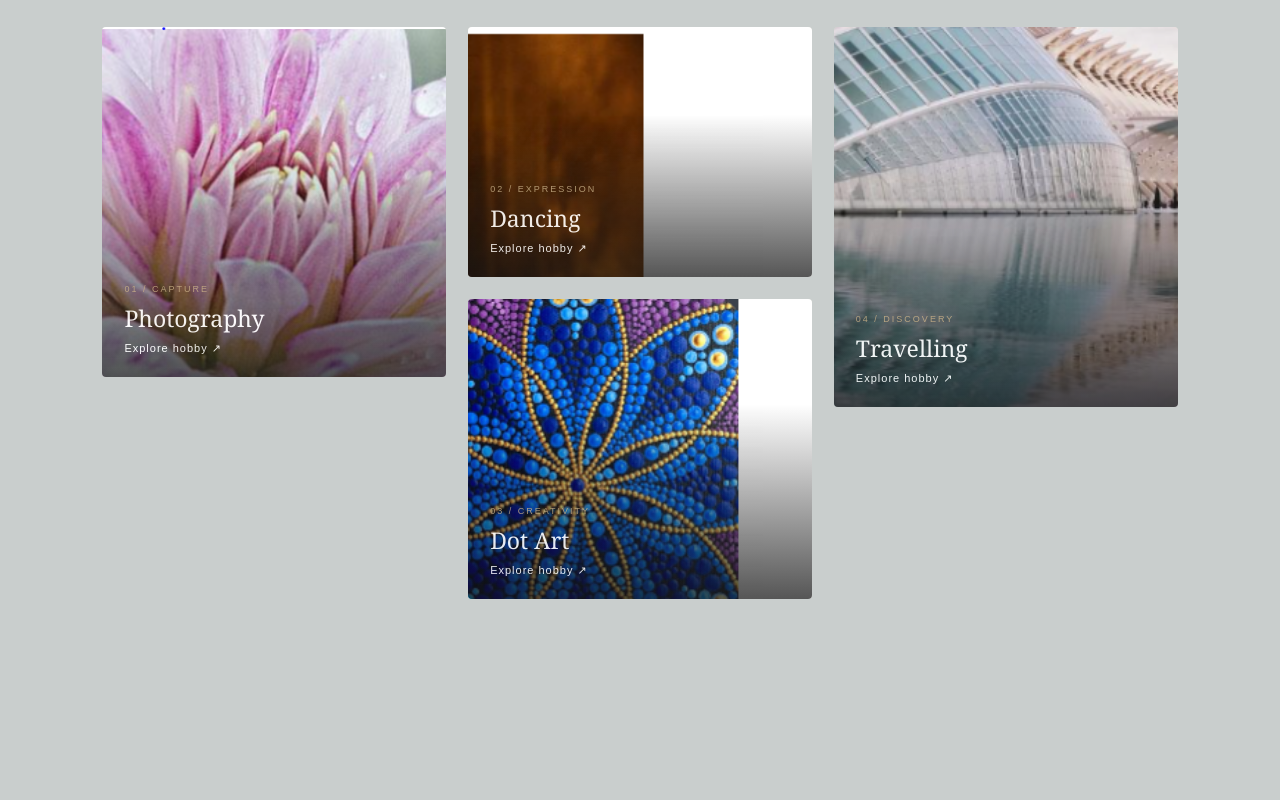
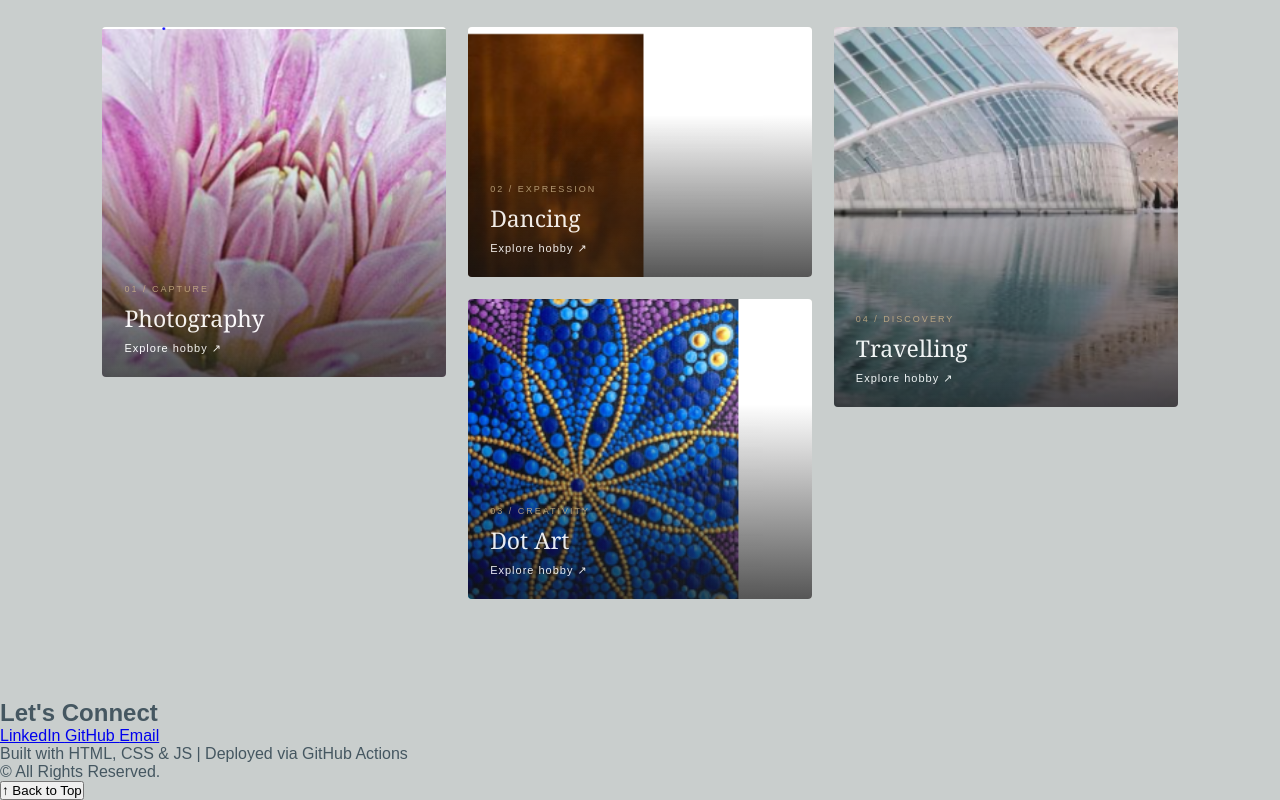
Before and after one commit to vidhyan578-prog/Profile-Website, a plain HTML site: page index.html in a window 1280 px wide. Shown: the part 5567-6367 px from the top of the page. Before the commit the page ends 6266 px from the top, so only its background shows below. Drawn offline with Linux system fonts and the light colour scheme.

Commit message:
Add footer functionality

```diff
--- a/index.html
+++ b/index.html
@@ -673,6 +673,52 @@
 
     </div>
 </div>
+    <!-- FOOTER SECTION -->
+    <footer class="footer-section" id="footer">
+
+        <div class="footer-content">
+
+            <h2>Let's Connect</h2>
+
+            <div class="footer-social-links">
+
+                <a href="https://www.linkedin.com/in/vidhya-nagarajan-180b31278?originalSubdomain=in"
+                   target="_blank"
+                   rel="noopener noreferrer"
+                   aria-label="LinkedIn">
+                    LinkedIn
+                </a>
+
+                <a href="https://github.com/vidhyan578-prog/Profile-Website/actions/workflows/lighthouse.yml"
+                   target="_blank"
+                   rel="noopener noreferrer"
+                   aria-label="GitHub">
+                    GitHub
+                </a>
+
+                <a href="mailto:Vidhyan578
+                2gmail.com"
+                   aria-label="Email">
+                    Email
+                </a>
+
+            </div>
+
+            <p class="footer-credit">
+                Built with HTML, CSS & JS | Deployed via GitHub Actions
+            </p>
+
+            <p class="footer-copyright">
+                &copy; <span id="copyright-year"></span> All Rights Reserved.
+            </p>
+
+            <button id="back-to-top" type="button">
+                ↑ Back to Top
+            </button>
+
+        </div>
+
+    </footer>
     </main>
 
     <script src="js/main.js"></script>
--- a/js/main.js
+++ b/js/main.js
@@ -143,7 +143,17 @@ document.addEventListener("keydown", (event) => {
     }
 
 });
+// BACK TO TOP BUTTON
+const backToTopButton = document.getElementById("back-to-top");
 
+if (backToTopButton) {
+    backToTopButton.addEventListener("click", function () {
+        window.scrollTo({
+            top: 0,
+            behavior: "smooth"
+        });
+    });
+}
 
 
 /* ==============================
```
